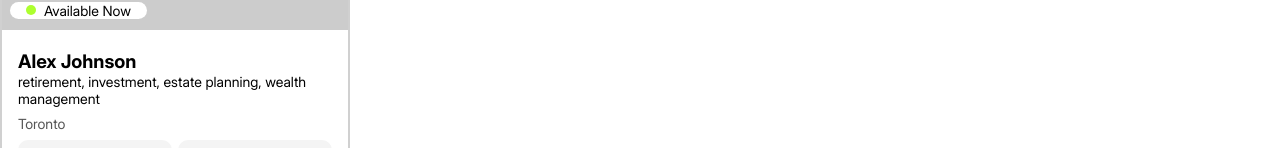
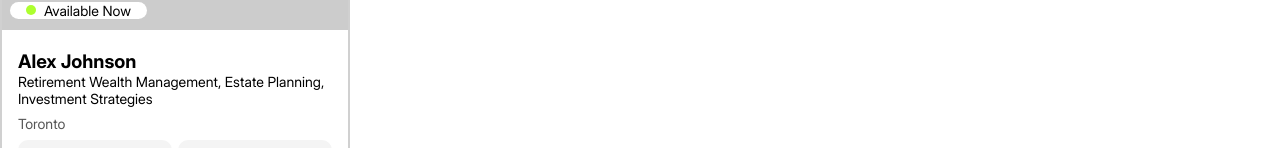
Before and after one commit to shortcircuits94/scotiabank-hackathon, a React (Vite) app: page / in a window 1280 px wide. Shown: the part 613-761 px from the top of the page. Built offline with nearby package versions, Linux system fonts and the light colour scheme.

Commit message:
updated filtering system

```diff
--- a/src/components/AdvisorCard/AdvisorCard.jsx
+++ b/src/components/AdvisorCard/AdvisorCard.jsx
@@ -36,7 +36,9 @@ export default function AdvisorCard({ filters }) {
           <div className="cards__bottom">
             <div className="description__container">
               <h3 className="description__name">{advisor.name}</h3>
-              <p className="description__tags">{advisor.tags.join(", ")}</p>
+              <p className="description__tags">
+                {advisor.specialty.join(", ")}
+              </p>
               <p className="description__location">{advisor.location}</p>
               <div className="container-wrapper">
                 <div className="details-container">
```
